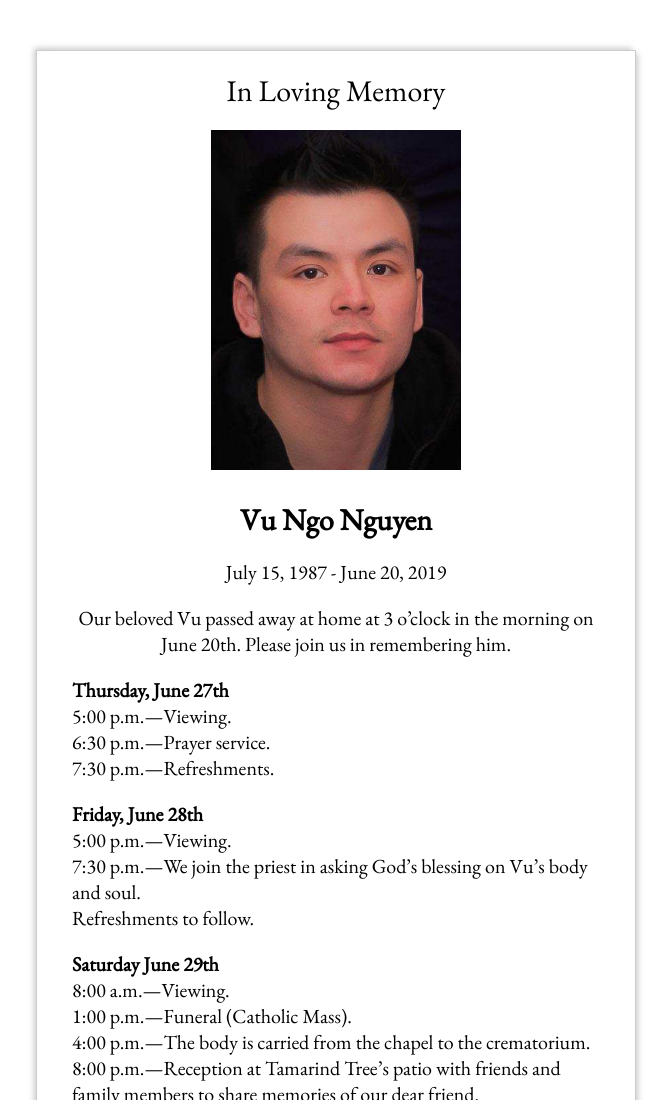
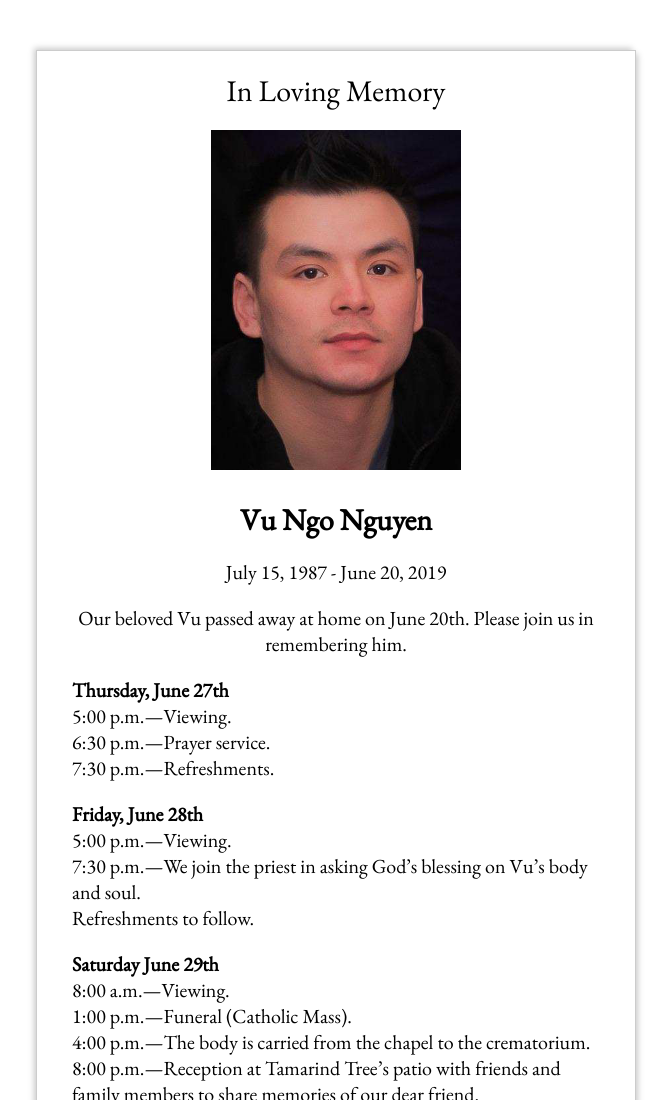
Before and after one commit to raymondfrenchmore/Vu-Ngo-Nguyen, a plain HTML site: page index.html in a window 1280 px wide. Shown: the top 1100 px of the page, without its empty margins (304-975 px from the left). Drawn offline with nearby package versions, Linux system fonts and the light colour scheme.

Commit message:
updatres

```diff
--- a/index.html
+++ b/index.html
@@ -184,7 +184,7 @@ div[style*="margin: 16px 0;"] { margin: 0 !important; }
 					<td align="center" style="padding: 0px 15px 20px 15px; font-size: 20px; font-family: sans-serif, 'EB Garamond'; font-weight: 400; color: #000000;" class="padding">July 15, 1987 - June 20, 2019</td>
 				</tr>
 				<tr>
-					<td align="center" style="padding: 0px 15px 20px 15px; font-size: 20px; font-family: sans-serif, 'EB Garamond'; font-weight: 400; color: #000000;" class="padding">Our beloved Vu passed away at home at 3 o’clock in the morning on June 20th.  Please join us in remembering him.</td>
+					<td align="center" style="padding: 0px 15px 20px 15px; font-size: 20px; font-family: sans-serif, 'EB Garamond'; font-weight: 400; color: #000000;" class="padding">Our beloved Vu passed away at home on June 20th.  Please join us in remembering him.</td>
 				</tr>
 				<tr>
 					<td align="left" style="padding: 0px 15px 20px 15px; font-size: 20px; font-family: sans-serif, 'EB Garamond'; font-weight: 400; color: #000000;" class="padding"><strong>Thursday, June 27th</strong><br>5:00 p.m.&#8212;Viewing.<br>6:30 p.m.&#8212;Prayer service.<br>7:30 p.m.&#8212;Refreshments.</td>
```
